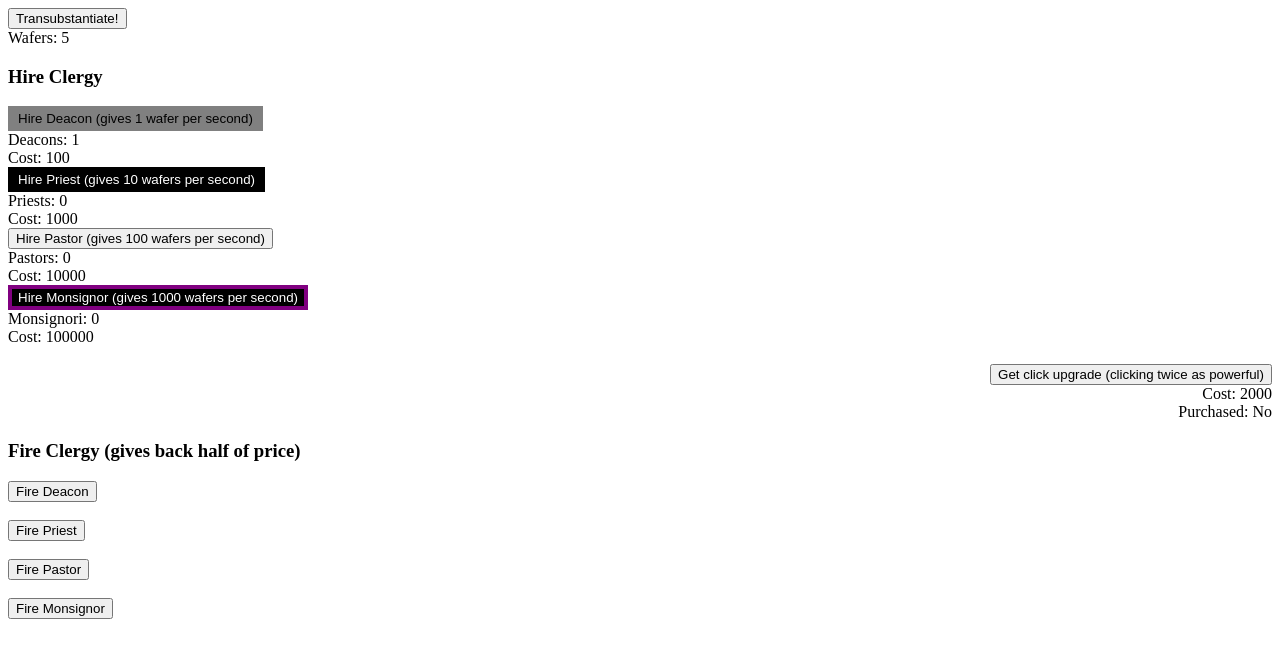
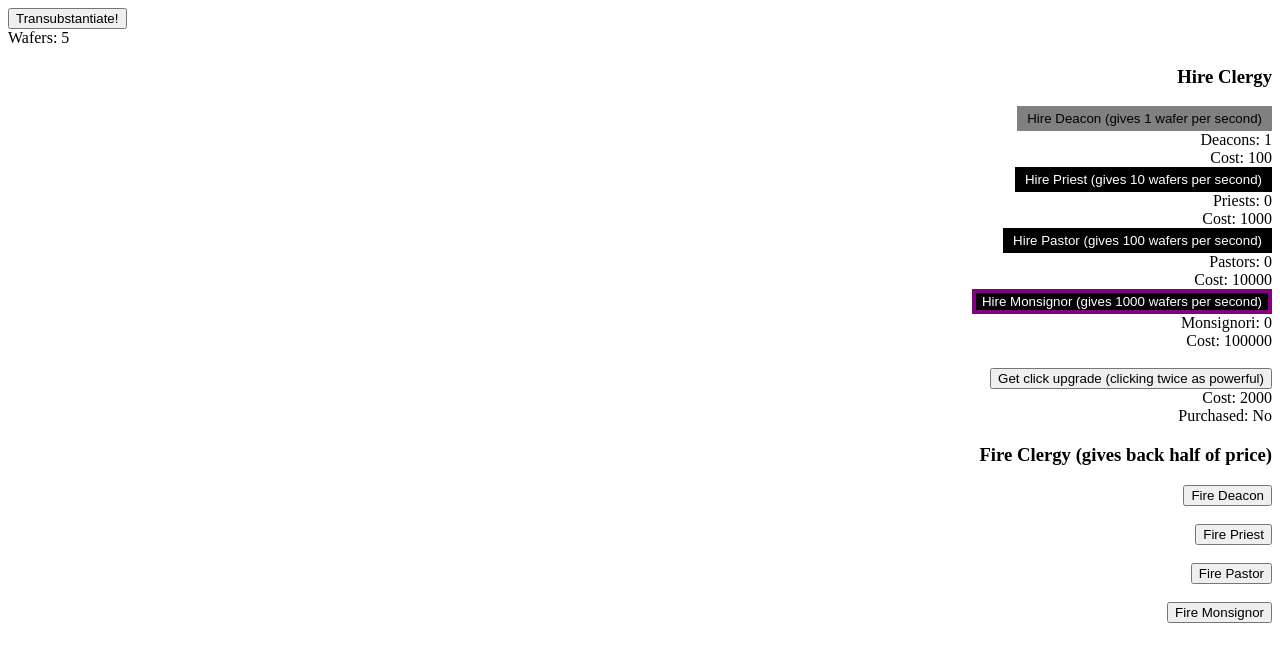
Before and after one commit to XP-Studios/CatholicClicker, a plain HTML site: page index.html in a window 1280 px wide. Drawn offline with Linux system fonts and the light colour scheme.

Commit message:
Update style.css

```diff
--- a/style.css
+++ b/style.css
@@ -1,4 +1,8 @@
-#buildings{
+#clergy{
+	text-align: right;
+}
+
+#fireClergy{
 	text-align: right;
 }
 
@@ -14,7 +18,11 @@
 	background: black; border: 4px solid black; color: white;
 }
 
+#hirePastor{
+	background: black; border: 4px solid black; color: white;
+}
+
+
 #hireMonsignor{
 	background: black; border: 4px solid purple; color:white;
 }
- #
```
